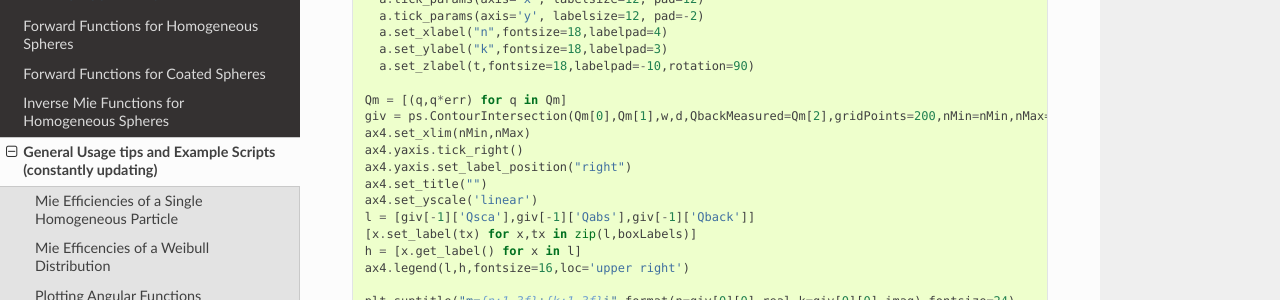
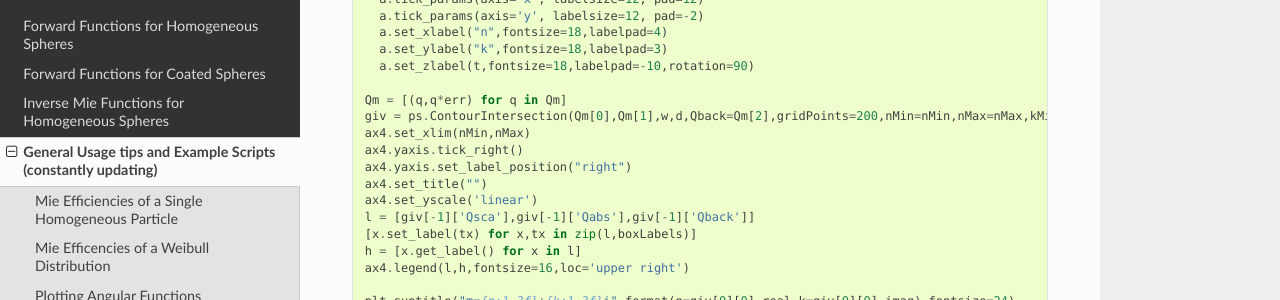
Before and after one commit to bsumlin/PyMieScatt, a Sphinx documentation site: the page built from docs/examples.rst, in a window 1280 px wide and 900 px high, scrolled down 10878 px. Shown: the part 151-451 px from the top of the window. Built offline with Sphinx 7.4.7 and the Read the Docs theme 2.0.0, drawn with Linux system fonts in a browser that asks for light colours; formulas are drawn with MathJax 3; pages that are not in the unit, such as notebooks, are missing from menus.

Commit message:
minor
docs

```diff
--- a/docs/examples.rst
+++ b/docs/examples.rst
@@ -554,7 +554,7 @@ This example illustrates the algorithm used by the contour intersection method.
      a.set_zlabel(t,fontsize=18,labelpad=-10,rotation=90)
 
    Qm = [(q,q*err) for q in Qm]
-   giv = ps.ContourIntersection(Qm[0],Qm[1],w,d,QbackMeasured=Qm[2],gridPoints=200,nMin=nMin,nMax=nMax,kMin=kMin,kMax=kMax,axisOption=1,fig=fig1,ax=ax4)
+   giv = ps.ContourIntersection(Qm[0],Qm[1],w,d,Qback=Qm[2],gridPoints=200,nMin=nMin,nMax=nMax,kMin=kMin,kMax=kMax,axisOption=1,fig=fig1,ax=ax4)
    ax4.set_xlim(nMin,nMax)
    ax4.yaxis.tick_right()
    ax4.yaxis.set_label_position("right")
--- a/docs/index.rst
+++ b/docs/index.rst
@@ -57,6 +57,7 @@ Documentation To-Do List
 ------------------------
 
 - More example scripts, I guess?
+- As a few function names and parameter names get updated, there may be some typos in old examples. I'll catch those as they crop up.
 
 PyMieScatt To-Do List
 ---------------------
```
